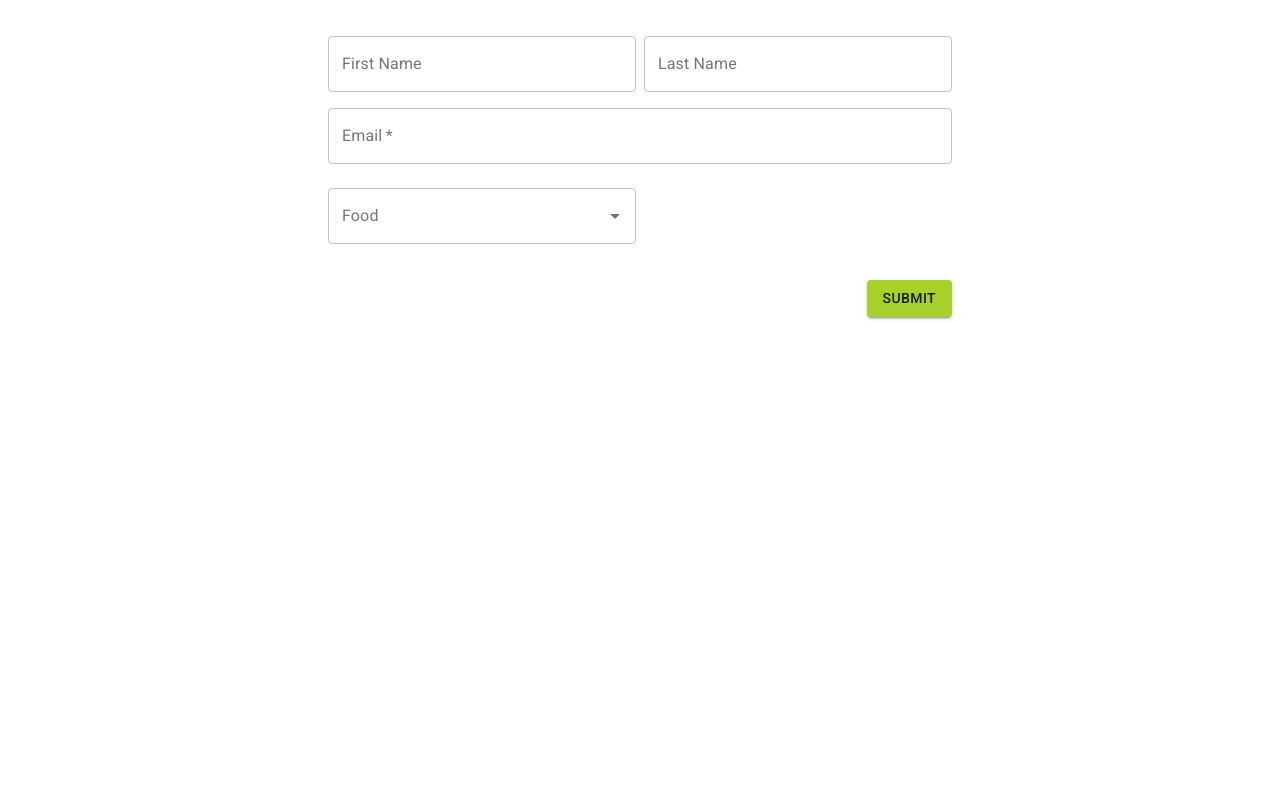
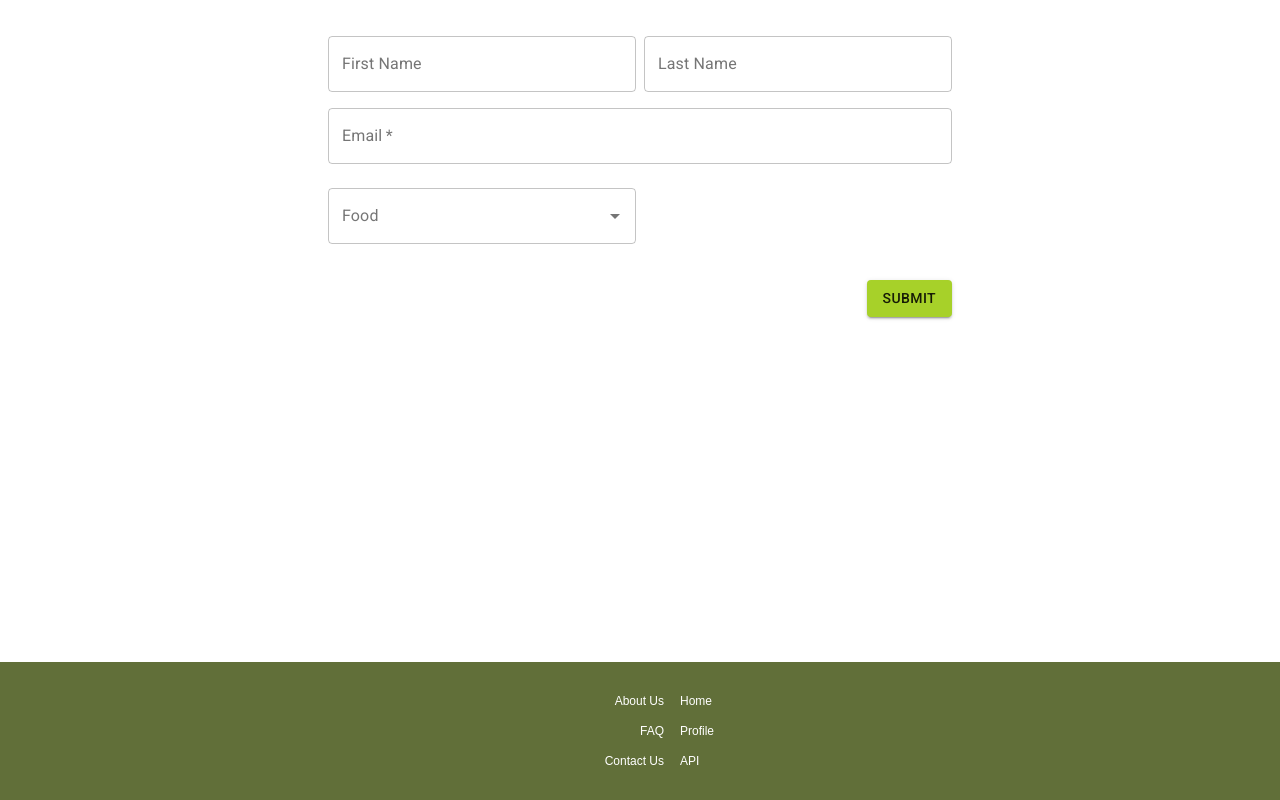
Before and after one commit to jpagtama/ReactJS_Project_02, a React (Create React App) app: page /contact in a window 1280 px wide. Shown: the part 216-1016 px from the top of the page. Built offline with nearby package versions, Linux system fonts and the light colour scheme.

Commit message:
Added custom theme and fixed footer bug

```diff
--- a/src/assets/themes/customTheme.jsx
+++ b/src/assets/themes/customTheme.jsx
@@ -4,6 +4,7 @@ const green = "#A7D129"
 const darkGreen = "#616F39"
 const darkestGreen = "#3E432E"
 const black = "#000000"
+const charcoal = "#212121"
 
 const customTheme = createMuiTheme({
     palette: {
@@ -15,6 +16,7 @@ const customTheme = createMuiTheme({
         },
         common: {
             black: `${black}`,
+            charcoal: `${charcoal}`,
             green: `${green}`,
             darkGreen: `${darkGreen}`,
             darkestGreen: `${darkestGreen}`,
--- a/src/components/Footer.jsx
+++ b/src/components/Footer.jsx
@@ -4,7 +4,7 @@ import { Grid, makeStyles, Hidden } from '@material-ui/core'
 
 const useStyles = makeStyles(theme => ({
     footer: {
-        backgroundColor: theme.palette.common.sailor,
+        backgroundColor: theme.palette.common.darkGreen,
         color: theme.palette.common.white,
         width: "100%",
         padding: "2em"
--- a/src/components/Header.jsx
+++ b/src/components/Header.jsx
@@ -22,7 +22,7 @@ const Header = (props) => {
 
     return (
         <React.Fragment>
-        <AppBar >
+        <AppBar>
             <Toolbar disableGutters>
                 <img src={logo} alt="Code in Strength Logo" height="85px" style={{margin:10}} />
                 <Tabs className={classes.tabs} value={props.activeTab} onChange={props.activateTabHandler} >
```
